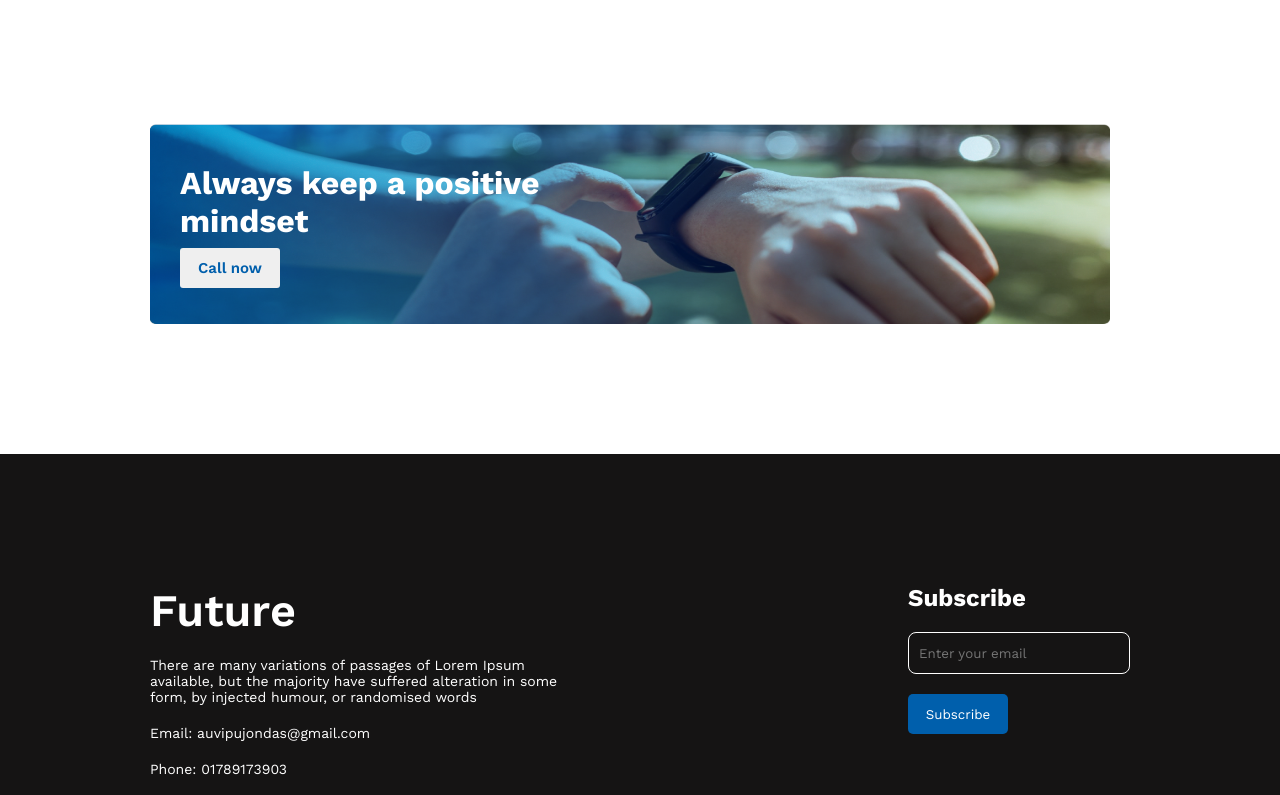
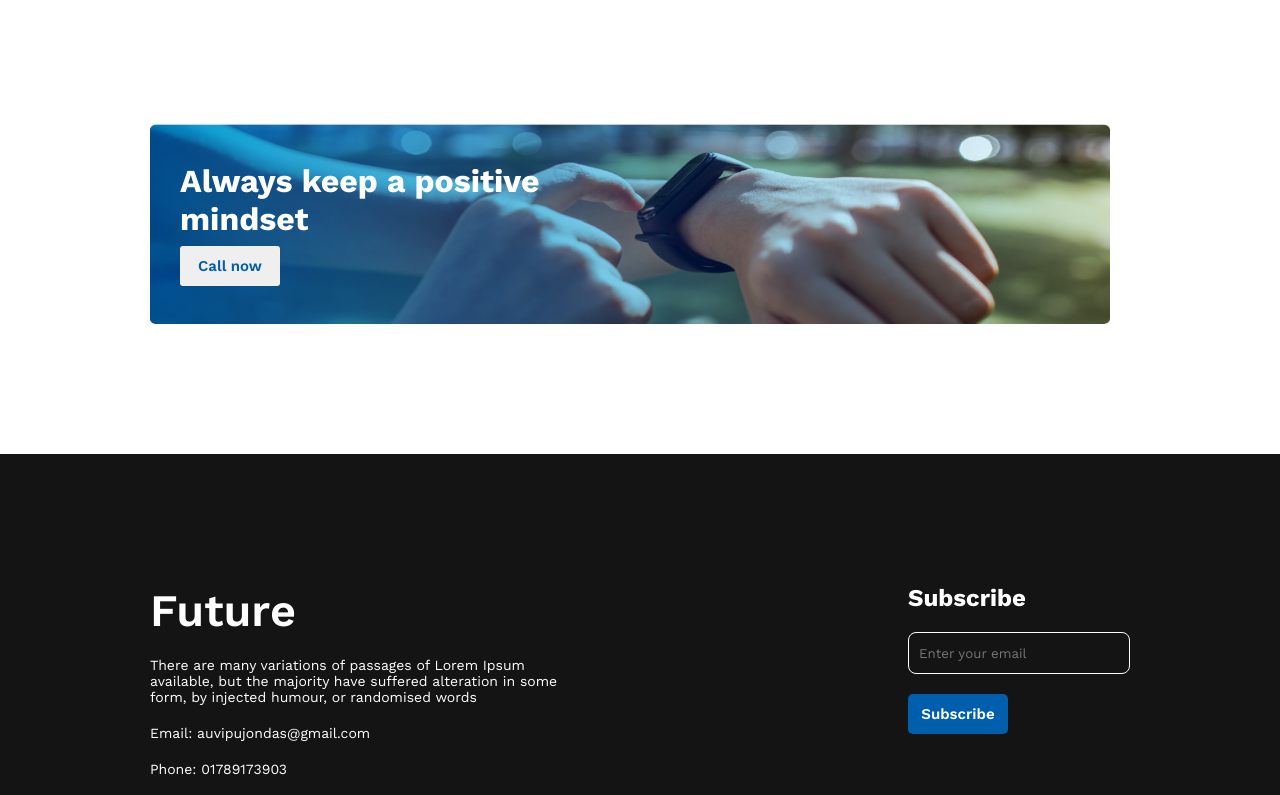
Before and after one commit to the-pujon/New-year-new-goals, a plain HTML site: page index.html in a window 1280 px wide. Shown: the part 1960-2755 px from the top of the page. Drawn offline with nearby package versions, Linux system fonts and the light colour scheme.

Commit message:
some issues solved

```diff
--- a/assignment.css
+++ b/assignment.css
@@ -144,13 +144,16 @@ header > .banner > button {
   background-size: 960px 200px;
   background-blend-mode: soft-light;
   background-repeat: no-repeat;
-  width: 960px;
-  height: 200px;
 }
 
 .blendContainer {
-  padding: 40px 0 30px 30px;
+  padding-left: 30px;
   color: white;
+  width: 960px;
+  height: 200px;
+  display: flex;
+  flex-direction: column;
+  justify-content: center;
 }
 
 .blendContainer > button {
@@ -218,6 +221,8 @@ footer .right input {
 
 footer .right button {
   background-color: #005fac;
+  font-weight: 600;
+  font-size: 15px;
   width: 100px;
   height: 40px;
   border-radius: 5px;
```
